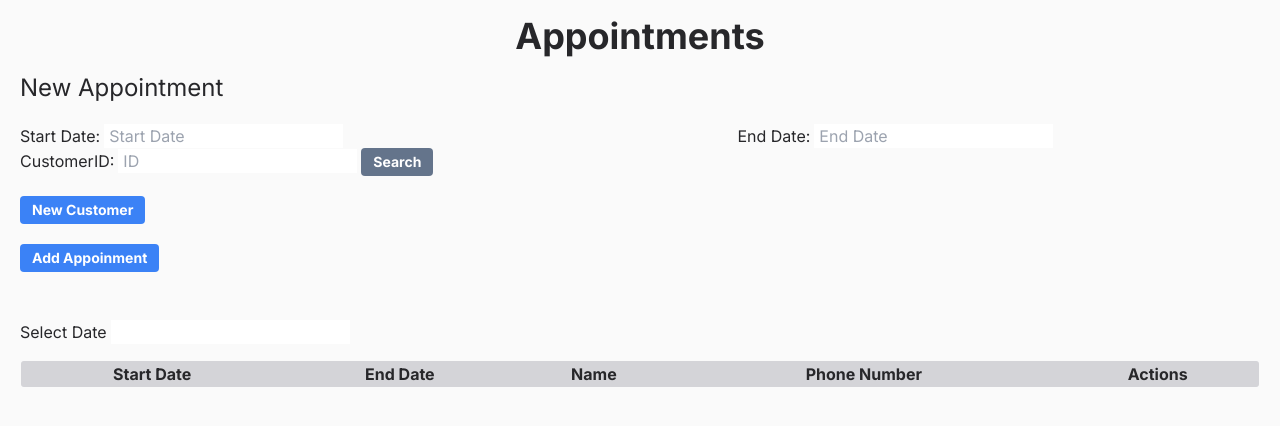
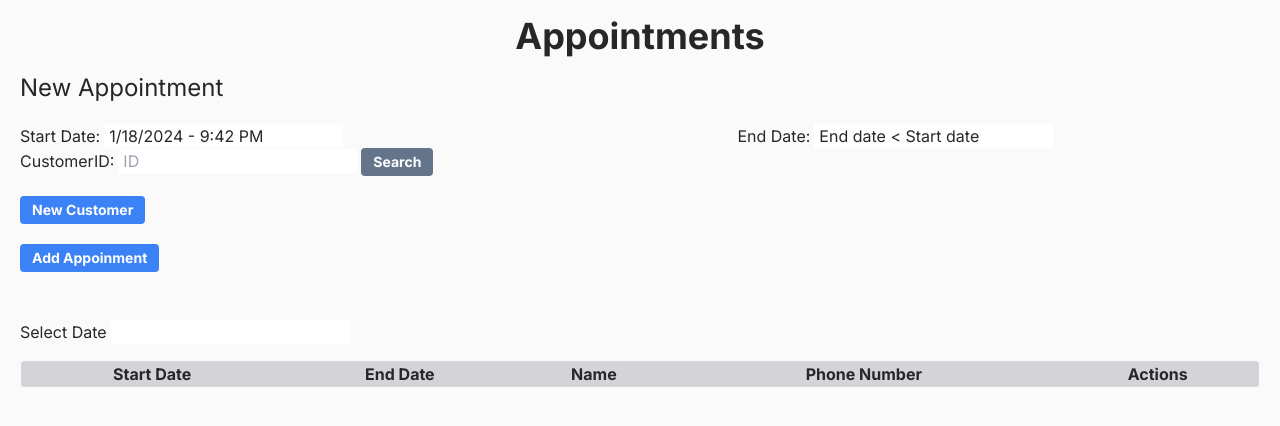
Before and after one commit to rafaelduarte1991/appointments_Next-GraphQL, a Next.js app in the folder frontend/: page / in a window 1280 px wide. Shown: the top 426 px of the page. Built offline with nearby package versions, Linux system fonts and the light colour scheme.

Commit message:
Update date input in CreateAppointments.tsx

```diff
--- a/frontend/src/app/components/CreateAppointment.tsx
+++ b/frontend/src/app/components/CreateAppointment.tsx
@@ -2,10 +2,14 @@
 import Link from 'next/link';
 import useCustomers from '../hooks/useCustomers';
 import { useState } from 'react';
+import DatePicker from "react-datepicker";
+import "react-datepicker/dist/react-datepicker.css";
 
 export default function CreateAppointment() {
   const [customerID, setCustomerID] = useState('');
   const [customer, setCustomer] = useState('');
+  const [startDate, setStartDate] = useState(new Date());
+  const [endDate, setEndDate] = useState(new Date());
   const customers = useCustomers();
 
   function checkCustomers() {
@@ -20,11 +24,19 @@ export default function CreateAppointment() {
       <div className="flex flex-row flex-wrap	w-10/12 justify-between">
         <div className="space-x-1">
           <label htmlFor="StartDate">Start Date:</label>
-          <input type="text" placeholder="Start Date"/>
+          <DatePicker
+            value={startDate.toLocaleDateString('en-US') + ' - ' +  startDate.toLocaleTimeString('en-US', { hour: 'numeric', minute: 'numeric'})}
+            showTimeSelect
+            onChange={(date:Date) => setStartDate(date)}
+          />
         </div>
         <div className="space-x-1">
           <label htmlFor="EndDate">End Date:</label>
-          <input type="text" placeholder="End Date"/>
+          <DatePicker
+            value={endDate > startDate ? endDate.toLocaleDateString('en-US') + ' - ' +  endDate.toLocaleTimeString('en-US', { hour: 'numeric', minute: 'numeric'}) : ('End date < Start date')}
+            showTimeSelect
+            onChange={(date:Date) => setEndDate(date)}
+            />
         </div>
         <div className="space-x-1">
           <label htmlFor="Name">CustomerID:</label>
```
